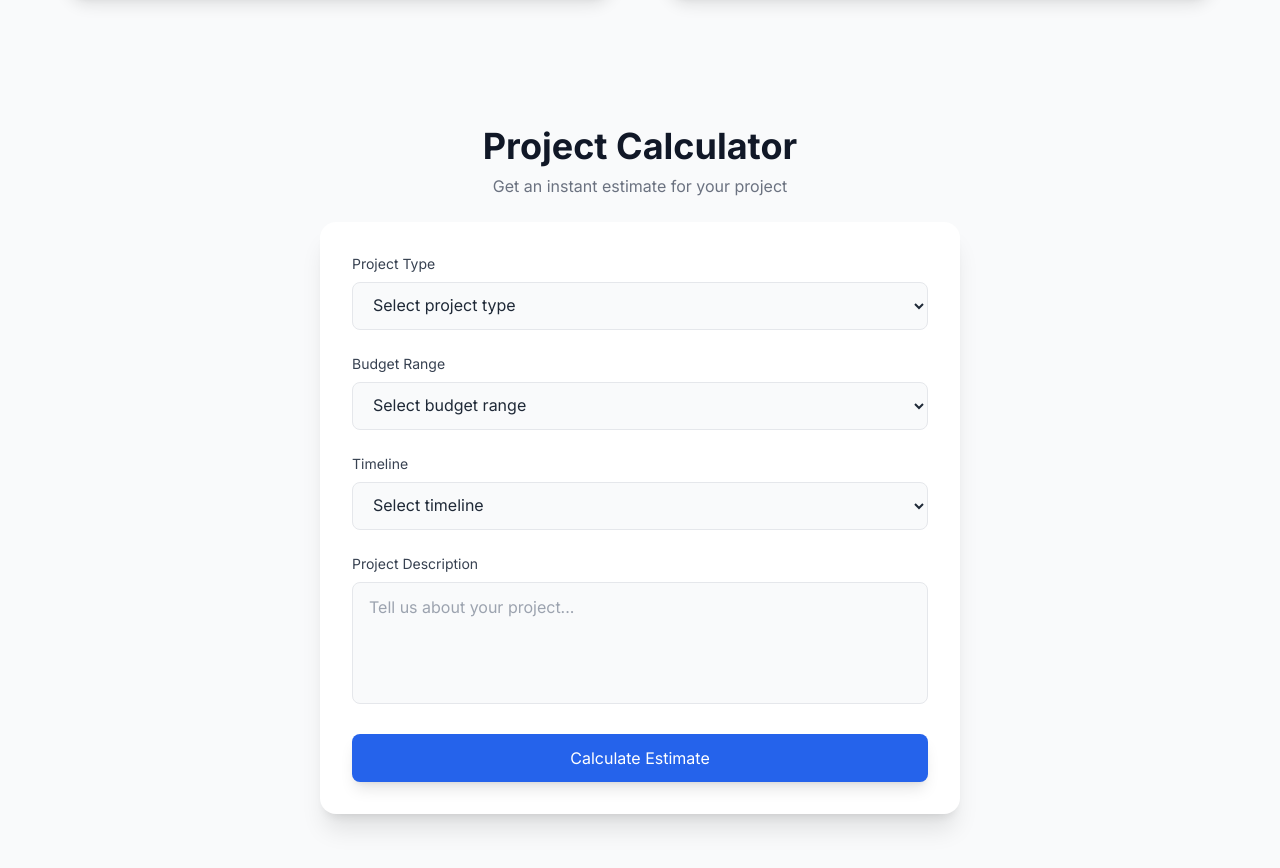
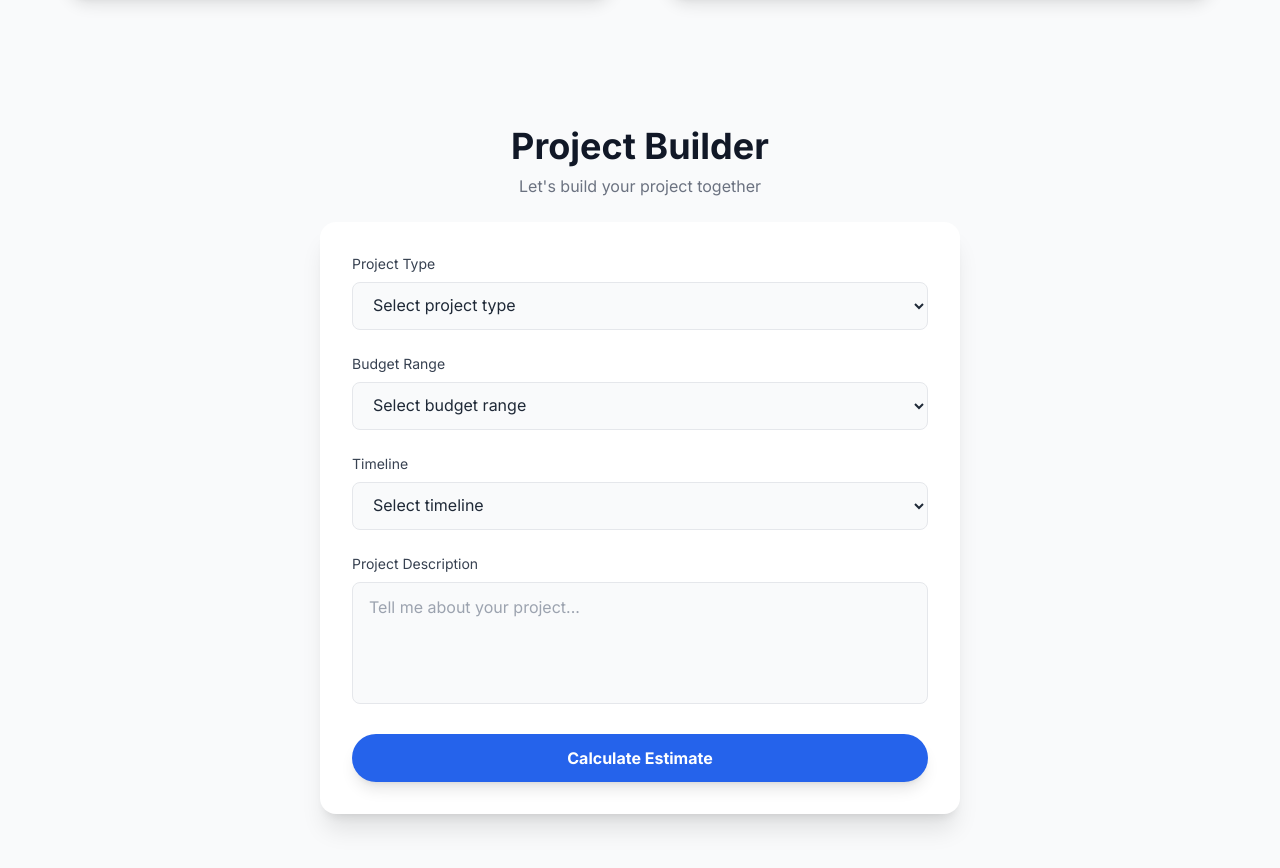
Before and after one commit to ricciviero/my-react-website, a React (Create React App) app: page / in a window 1280 px wide. Shown: the part 3320-4188 px from the top of the page. Built offline with nearby package versions, Linux system fonts and the light colour scheme; what tailwindcss-motion would draw is missing.

Commit message:
form done

```diff
--- a/src/components/PricingCalculator.js
+++ b/src/components/PricingCalculator.js
@@ -26,10 +26,10 @@ const PricingCalculator = () => {
             <div className="space-y-6">
                 <div className="text-center space-y-2">
                     <h1 className="text-3xl md:text-4xl font-bold text-gray-900">
-                        Project Calculator
+                        Project Builder
                     </h1>
                     <p className="text-gray-500">
-                        Get an instant estimate for your project
+                        Let's build your project together
                     </p>
                 </div>
 
@@ -53,10 +53,10 @@ const PricingCalculator = () => {
                             className="w-full px-4 py-3 rounded-lg border border-gray-200 focus:ring-2 focus:ring-blue-500 focus:border-transparent transition-all duration-200 bg-gray-50 text-gray-800 placeholder-gray-400"
                         >
                             <option value="">Select project type</option>
-                            <option value="website">Website Development</option>
+                            <option value="landing-page"> Landing Page</option>
+                            <option value="website">Complete Website</option>
+                            <option value="web-app">Web App</option>
                             <option value="mobile">Mobile App</option>
-                            <option value="desktop">Desktop Application</option>
-                            <option value="other">Other</option>
                         </select>
                     </div>
 
@@ -76,10 +76,11 @@ const PricingCalculator = () => {
                             className="w-full px-4 py-3 rounded-lg border border-gray-200 focus:ring-2 focus:ring-blue-500 focus:border-transparent transition-all duration-200 bg-gray-50 text-gray-800 placeholder-gray-400"
                         >
                             <option value="">Select budget range</option>
-                            <option value="small">$5,000 - $10,000</option>
-                            <option value="medium">$10,000 - $25,000</option>
-                            <option value="large">$25,000 - $50,000</option>
-                            <option value="enterprise">$50,000+</option>
+                            <option value="mini"> €500 - €5.000</option>
+                            <option value="small">€5.000 - €10.000</option>
+                            <option value="medium">€10.000 - €25.000</option>
+                            <option value="large">€25.000 - €50.000</option>
+                            <option value="enterprise">€50.000+</option>
                         </select>
                     </div>
 
@@ -120,7 +121,7 @@ const PricingCalculator = () => {
                             value={formData.description}
                             onChange={handleChange}
                             rows="4"
-                            placeholder="Tell us about your project..."
+                            placeholder="Tell me about your project..."
                             className="w-full px-4 py-3 rounded-lg border border-gray-200 focus:ring-2 focus:ring-blue-500 focus:border-transparent transition-all duration-200 bg-gray-50 text-gray-800 placeholder-gray-400 resize-none"
                         />
                     </div>
@@ -128,7 +129,7 @@ const PricingCalculator = () => {
                     {/* Submit Button */}
                     <button
                         type="submit"
-                        className="w-full bg-blue-600 hover:bg-blue-700 text-white font-medium py-3 px-6 rounded-lg transition-colors duration-200 shadow-lg hover:shadow-xl transform hover:-translate-y-0.5"
+                        className="w-full bg-blue-600 hover:bg-blue-700 text-white font-bold py-3 px-6 rounded-full transition-colors duration-200 shadow-lg hover:shadow-xl transform hover:-translate-y-0.5"
                     >
                         Calculate Estimate
                     </button>
```
